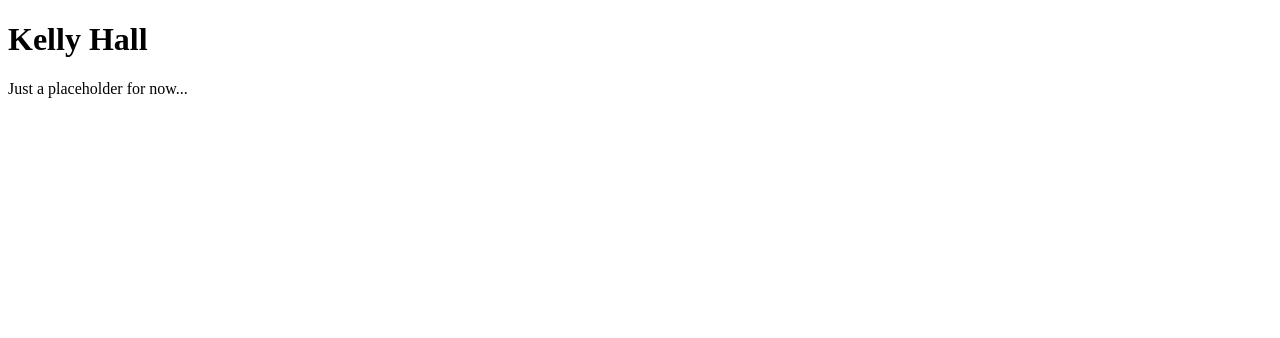
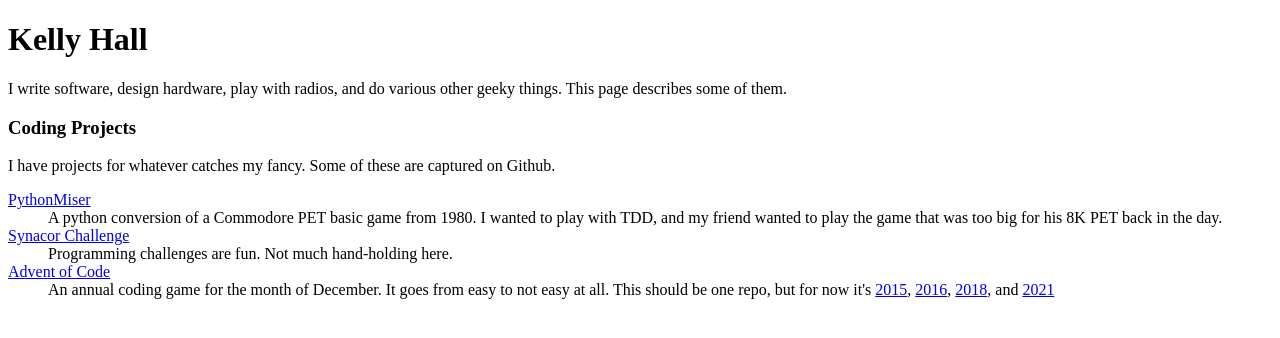
Before and after one commit to grumble1965/grumble1965.github.io, a plain HTML site: page index.html in a window 1280 px wide. Drawn offline with Linux system fonts and the light colour scheme.

Commit message:
First real content

```diff
--- a/index.html
+++ b/index.html
@@ -8,8 +8,26 @@
 
 <body>
   <h1>Kelly Hall</h1>
+  <p>I write software, design hardware, play with radios, and do various other geeky things. This page describes some
+    of them.</p>
 
-  <p>Just a placeholder for now...</p>
+  <h3>Coding Projects</h3>
+  <p>I have projects for whatever catches my fancy. Some of these are captured on Github.</p>
+
+  <dl>
+    <dt><a href="https://github.com/grumble1965/PythonMiser">PythonMiser</a></dt>
+    <dd>A python conversion of a Commodore PET basic game from 1980. I wanted to play with TDD, and my friend wanted to
+      play the game that was too big for his 8K PET back in the day.</dd>
+    <dt><a href="https://github.com/grumble1965/synacor-challenge">Synacor Challenge</a></dt>
+    <dd>Programming challenges are fun. Not much hand-holding here.</dd>
+    <dt><a href="https://adventofcode.com/">Advent of Code</a></dt>
+    <dd>An annual coding game for the month of December. It goes from easy to not easy at all. This should be one repo,
+      but for now it's <a href="https://github.com/grumble1965/advent2015">2015</a>, <a
+        href="https://github.com/grumble1965/advent2016">2016</a>, <a
+        href="https://github.com/grumble1965/advent2018">2018</a>, and <a
+        href="https://github.com/grumble1965/advent2021">2021</a>
+    </dd>
+  </dl>
 </body>
 
 </html>
```
